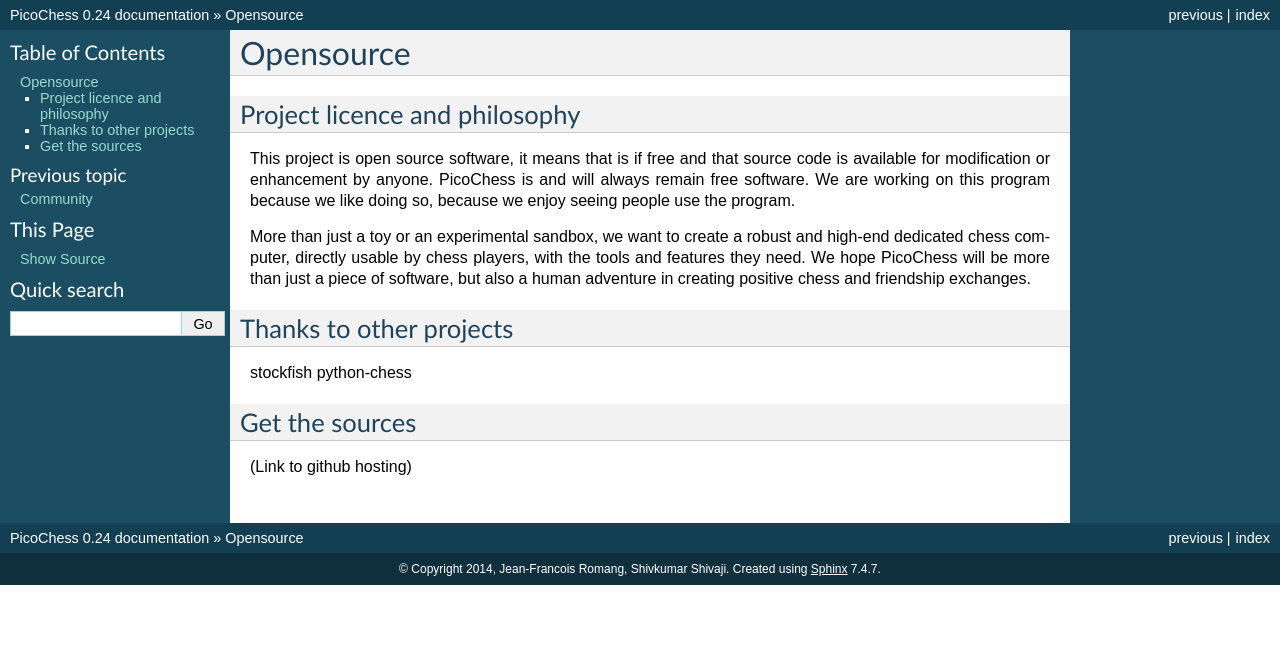
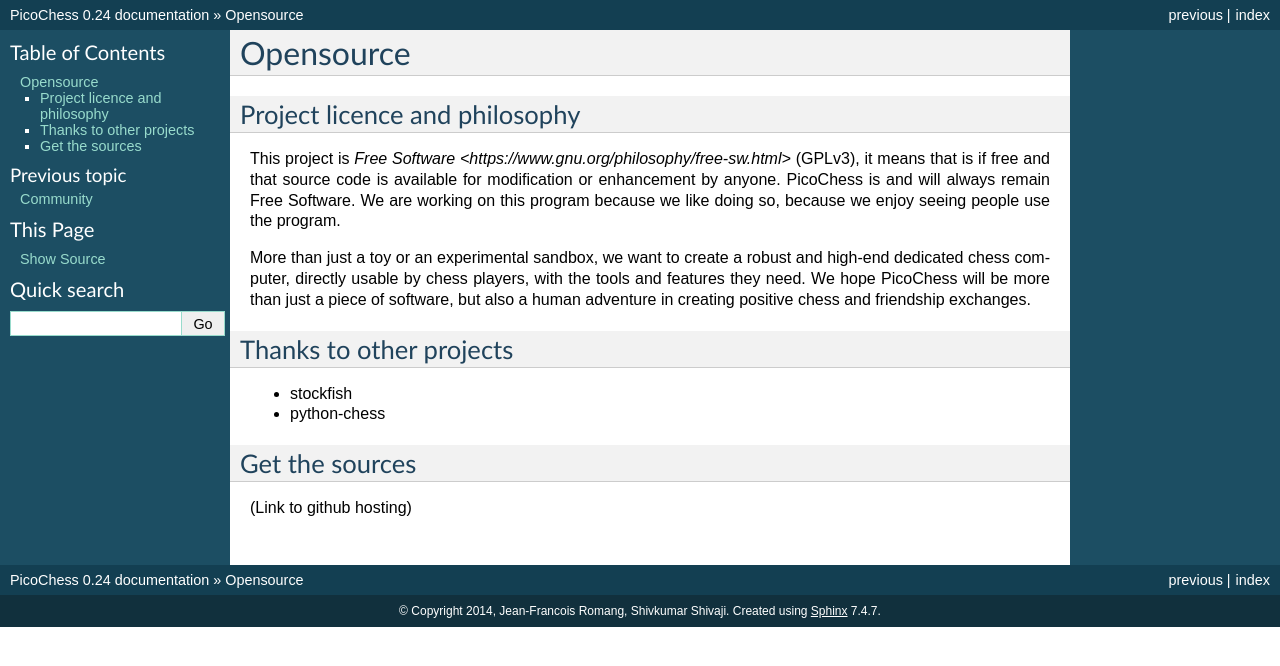
Before and after one commit to jromang/picochess, a Sphinx documentation site: the page built from docs/source.rst, in a window 1280 px wide. Shown: the top 666 px of the page. Built offline with Sphinx 7.4.7, drawn with Linux system fonts in a browser that asks for light colours.

Commit message:
Update source.rst

```diff
--- a/docs/source.rst
+++ b/docs/source.rst
@@ -4,8 +4,8 @@
 Project licence and philosophy
 ------------------------------
 
-This project is open source software, it means that is if free and that source code is available for modification or enhancement by anyone.
-PicoChess is and will always remain free software. We are working on this program because we like doing so, because we enjoy seeing people use the program.
+This project is `Free Software <https://www.gnu.org/philosophy/free-sw.html>` (GPLv3), it means that is if free and that source code is available for modification or enhancement by anyone.
+PicoChess is and will always remain Free Software. We are working on this program because we like doing so, because we enjoy seeing people use the program.
 
 More than just a toy or an experimental sandbox, we want to create a robust and high-end dedicated chess computer, directly usable by chess players, with the tools and features they need.
 We hope PicoChess will be more than just a piece of software, but also a human adventure in creating positive chess and friendship exchanges.
@@ -14,8 +14,8 @@
 Thanks to other projects
 ------------------------
 
-stockfish
-python-chess
+* stockfish
+* python-chess
 
 Get the sources
 ---------------
```
